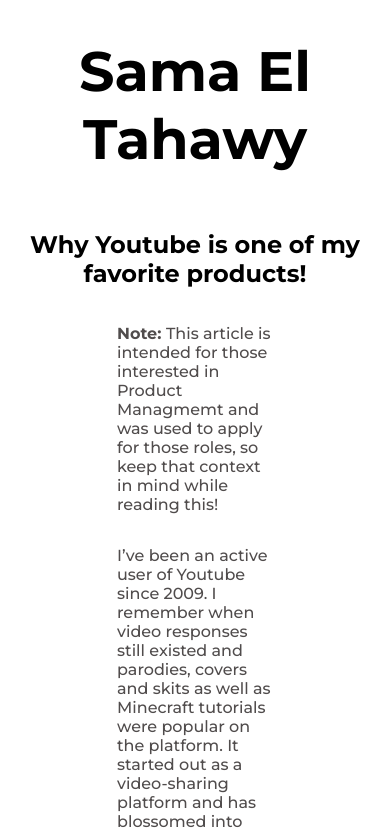
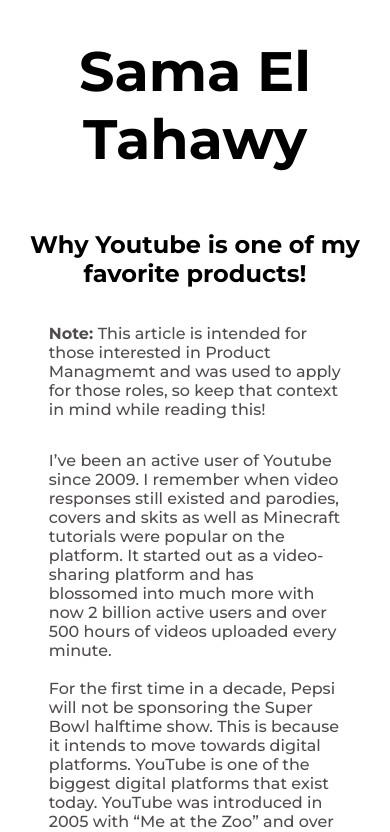
Before and after one commit to Samsooma/My-Personal-Portfolio, a React (Create React App) app: page /product in a window 390 px wide. Shown: the top 832 px of the page. Built offline with nearby package versions, Linux system fonts and the light colour scheme.

Commit message:
updates product page for mobile

```diff
--- a/src/posts/ProductPage.css
+++ b/src/posts/ProductPage.css
@@ -1,9 +1,8 @@
 .productPageContent{
     display: flex;
     flex-direction: column;
-    justify-content: left;
-    margin-left: 30%;
-    margin-right: 30%;
+    align-items: center;
+    justify-content: center;
     text-align: left;
     color: rgb(80, 76, 76);
 }
--- a/src/posts/ProductPage.js
+++ b/src/posts/ProductPage.js
@@ -1,3 +1,4 @@
+import { Grid } from '@mui/material';
 import React, { Component } from 'react';
 import './ProductPage.css';
 
@@ -8,6 +9,7 @@
             Why Youtube is one of my favorite products!
           </h2>
           <div className="productPageContent">
+          <Grid container sx={{justifyContent:'center'}} xs={9} md={5} lg={5}>
             <p>
             <b> Note: </b>This article is intended for those interested in Product Managmemt and was used to apply for those roles, so keep that context in mind while reading this!
             </p>
@@ -81,6 +83,7 @@
               <br/>
               While TikTok may be competing with Youtube in engagement rates, TikTok does not provide users with the same affordances that the Youtube platform does. Youtube affords its content creators the ability to create longer-form content and long-term stability on a platform. In addition to Youtube’s creator features, Youtube now also grants the creators on their platform to create shorter form content through Youtube Shorts.
             </p>
+          </Grid>
           </div>
         </div>
     );
```
